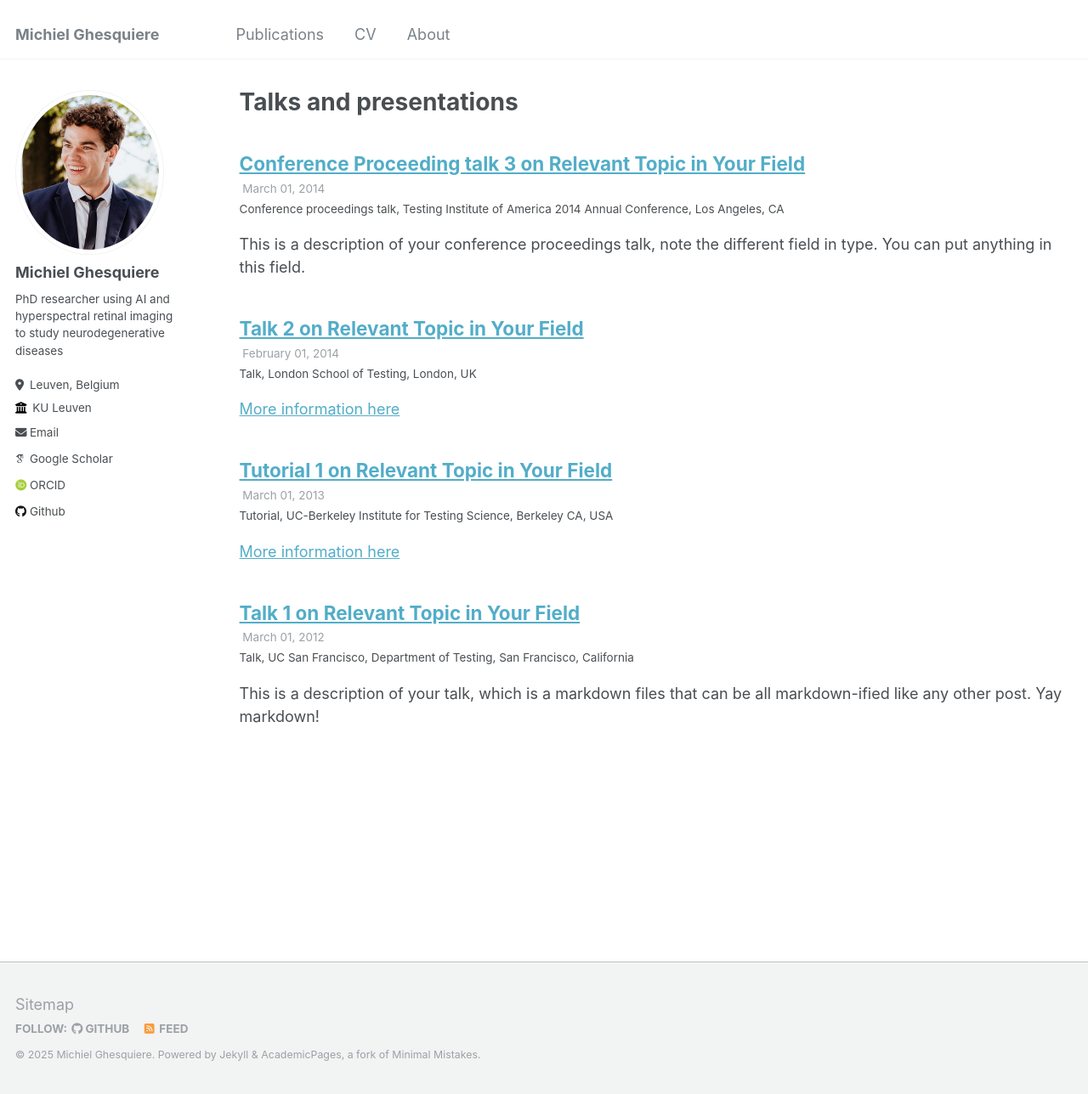
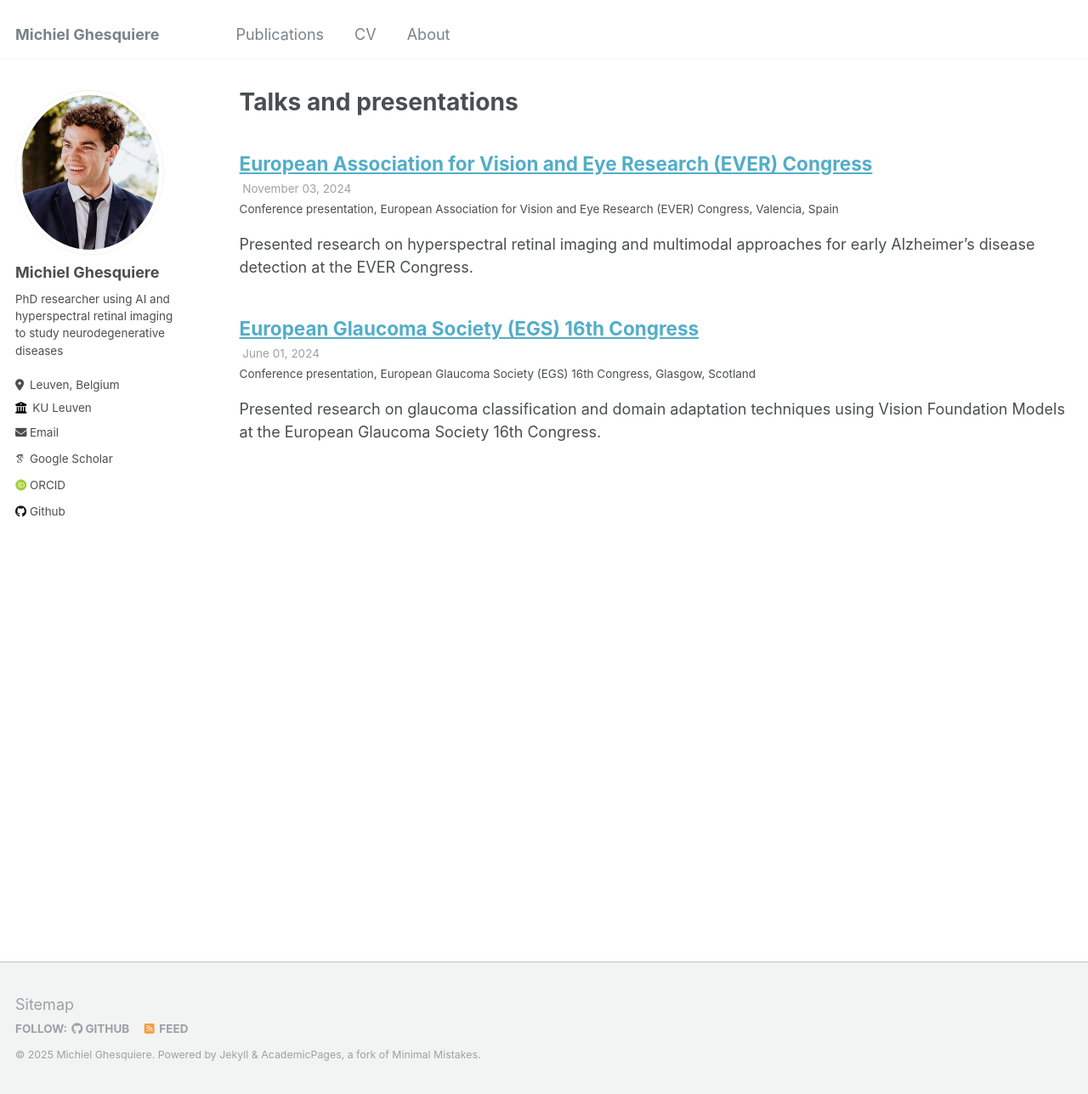
Before and after one commit to MichielGhesquiere/MichielGhesquiere.github.io, a Jekyll site: the page built from _pages/talks.html, in a window 1280 px wide and 1288 px high. Shown: the whole window at 85% size. Built offline with Jekyll 4.4.1, drawn with Linux system fonts in a browser that asks for light colours; some web fonts are replaced.

```diff
--- a/_pages/cv.md
+++ b/_pages/cv.md
@@ -10,24 +10,49 @@ redirect_from:
 {% include base_path %}
 
 ## Profile
-Academic researcher in life sciences with a strong background in artificial intelligence and human health engineering. My work focuses on developing computational methods for medical imaging and diagnostics, with a particular emphasis on neurodegenerative diseases.
+Bioscience Engineer with an additional Master's in Artificial Intelligence, combining expertise in life sciences with computational skills. I have applied AI across diverse domains, from medical imaging in ophthalmology to biosignal and activity recognition, with a focus on improving disease detection, monitoring, and decision-making. My interdisciplinary research integrates deep learning, image analysis, and signal processing, with experience in foundation model fine-tuning, multimodal data fusion, and development of custom loss functions. I bring strong problem-solving, collaboration, and communication skills, developed through interdisciplinary research.
+
+## Skills
+
+**Computer Vision:** semantic segmentation (SwinV2), activity recognition (YOLOv8 + motion detection), disease classification (Alzheimer, Glaucoma), annotation platforms (Lirot.AI) video, hyperspectral imaging, feature extraction (e.g. texture)
+
+**ML/AI:** theoretical foundation in ML, DL, NLP, CV (CNNs, ViT, VLM), following latest research in CV (e.g. DINOv3) and open-source models (HuggingFace)
+
+**Communication & Languages:** scientific writing & presentations, cross-disciplinary teamwork (Life sciences & computer science); Dutch (native), English (fluent)
+
+**Software Engineering:** Python (PyTorch, OpenCV), testing (pytest); CI/CD (Git/GitLab), model export (ONNX)
 
 ## Research Experience
-- **Jan 2024 – Present:** Interdisciplinary research between the Research Group Ophthalmology and Biomedical Signal Processing (BioMed, ESAT) using retinal imaging and AI to detect neurodegenerative diseases.
-- **Aug – Sep 2023:** Research internship at Somnilog, Ghent researching the bi-directional link between sleep and dementia.
+
+### Interdisciplinary research between Research Group Ophthalmology and Biomedical Signal Processing (KU Leuven) – Jan 2024-present
+
+**Multimodal retinal imaging for early Alzheimer's disease detection**
+- End-to-end pipeline (IQA, preprocessing, feature extraction, multimodal classification); best model achieved AUC 0.84
+- Found novel texture biomarkers in hyperspectral retinal imaging
+- Assessed repeatability and reproducibility of image biomarkers
+
+**Multi-Source Domain Adaptation for Glaucoma Classification**
+- Addressing domain shift across different imaging devices and demographics by leveraging Vision Foundation Models (VFM) pre-trained with self-supervised learning
+- Using multi-source domain fine-tuning and implementing domain adaptation techniques
+
+**Artery and vein segmentation in fundus image and video data & subsequent parameter extraction**
+- Implemented custom loss functions to preserve correct topology, ensuring temporal consistency in video segmentation
+- Assessed repeatability of extracted vascular parameters (PVBM toolbox)
+
+### Research Internship Clouds of Care, Gent – August – September 2023
+- Research on the bi-directional link between sleep and dementia
+- Developing 1D-CNN for sleep spindle detection in EEG sleep data
 
 ## Education
-- **Master of Science: Artificial Intelligence**, KU Leuven
-  - **September 2022 — September 2023**
-  - Thesis: Developing an automatic seizure detection algorithm to facilitate the treatment of patients with epilepsy
 
-- **Master in Bioscience Engineering: Human Health Engineering**, KU Leuven
-  - **September 2020 — June 2022**
-  - Thesis: Developing an activity recognition algorithm using object detection for animal welfare
+- **Master of Science: Artificial Intelligence**, KU Leuven, 2022-2023
+  - Thesis: Developing an automatic seizure detection algorithm to facilitate treatment of patients with epilepsy using multimodal wearable sensor data (EEG, EMG, ACC)
 
-- **Bachelor in Bioscience Engineering**, KU Leuven
-  - **September 2017 — June 2020**
-  - Undergraduate Thesis: Researched bacterial protein aggregates, their induction, localization, and impact on cellular function
+- **Master in Bioscience Engineering: Human Health Engineering**, KU Leuven, 2020-2022
+  - Thesis: Developing a camera-based activity recognition algorithm by combining object detection (YOLOv8) with motion detection (GMM)
+
+- **Bachelor in Bioscience Engineering**, KU Leuven, 2017-2020
+  - Undergraduate Thesis: researched bacterial protein aggregates, their induction, localization, and impact on cellular function (Selected as a finalist for the Student Research Awards)
 
 ## Publications
 - M. Ghesquiere et al., "Seeing the light: Hyperspectral retinal imaging as a surrogate marker for early stage Alzheimer’s disease," <i>Acta Ophthalmologica</i>, vol. 103, no. S284, 2025, doi: 10.1111/aos.17369.
--- a/_talks/2012-03-01-talk-1.md
+++ /dev/null
@@ -1,11 +0,0 @@
----
-title: "Talk 1 on Relevant Topic in Your Field"
-collection: talks
-type: "Talk"
-permalink: /talks/2012-03-01-talk-1
-venue: "UC San Francisco, Department of Testing"
-date: 2012-03-01
-location: "San Francisco, California"
----
-
-This is a description of your talk, which is a markdown files that can be all markdown-ified like any other post. Yay markdown!
--- a/_talks/2013-03-01-tutorial-1.md
+++ /dev/null
@@ -1,13 +0,0 @@
----
-title: "Tutorial 1 on Relevant Topic in Your Field"
-collection: talks
-type: "Tutorial"
-permalink: /talks/2013-03-01-tutorial-1
-venue: "UC-Berkeley Institute for Testing Science"
-date: 2013-03-01
-location: "Berkeley CA, USA"
----
-
-[More information here](http://exampleurl.com)
-
-This is a description of your tutorial, note the different field in type. This is a markdown files that can be all markdown-ified like any other post. Yay markdown!
--- a/_talks/2014-02-01-talk-2.md
+++ /dev/null
@@ -1,13 +0,0 @@
----
-title: "Talk 2 on Relevant Topic in Your Field"
-collection: talks
-type: "Talk"
-permalink: /talks/2014-02-01-talk-2
-venue: "London School of Testing"
-date: 2014-02-01
-location: "London, UK"
----
-
-[More information here](http://example2.com)
-
-This is a description of your talk, which is a markdown files that can be all markdown-ified like any other post. Yay markdown!
--- a/_talks/2014-03-01-talk-3.md
+++ /dev/null
@@ -1,11 +0,0 @@
----
-title: "Conference Proceeding talk 3 on Relevant Topic in Your Field"
-collection: talks
-type: "Conference proceedings talk"
-permalink: /talks/2014-03-01-talk-3
-venue: "Testing Institute of America 2014 Annual Conference"
-date: 2014-03-01
-location: "Los Angeles, CA"
----
-
-This is a description of your conference proceedings talk, note the different field in type. You can put anything in this field.
--- /dev/null
+++ b/_talks/2024-06-01-egs-congress.md
@@ -0,0 +1,11 @@
+---
+title: "European Glaucoma Society (EGS) 16th Congress"
+collection: talks
+type: "Conference presentation"
+permalink: /talks/2024-06-01-egs-congress
+venue: "European Glaucoma Society (EGS) 16th Congress"
+date: 2024-06-01
+location: "Glasgow, Scotland"
+---
+
+Presented research on glaucoma classification and domain adaptation techniques using Vision Foundation Models at the European Glaucoma Society 16th Congress.
--- /dev/null
+++ b/_talks/2024-11-03-ever-congress.md
@@ -0,0 +1,11 @@
+---
+title: "European Association for Vision and Eye Research (EVER) Congress"
+collection: talks
+type: "Conference presentation"
+permalink: /talks/2024-11-03-ever-congress
+venue: "European Association for Vision and Eye Research (EVER) Congress"
+date: 2024-11-03
+location: "Valencia, Spain"
+---
+
+Presented research on hyperspectral retinal imaging and multimodal approaches for early Alzheimer's disease detection at the EVER Congress.
```
Also changed, not shown: _pages/about.md (+15 -9 lines).
